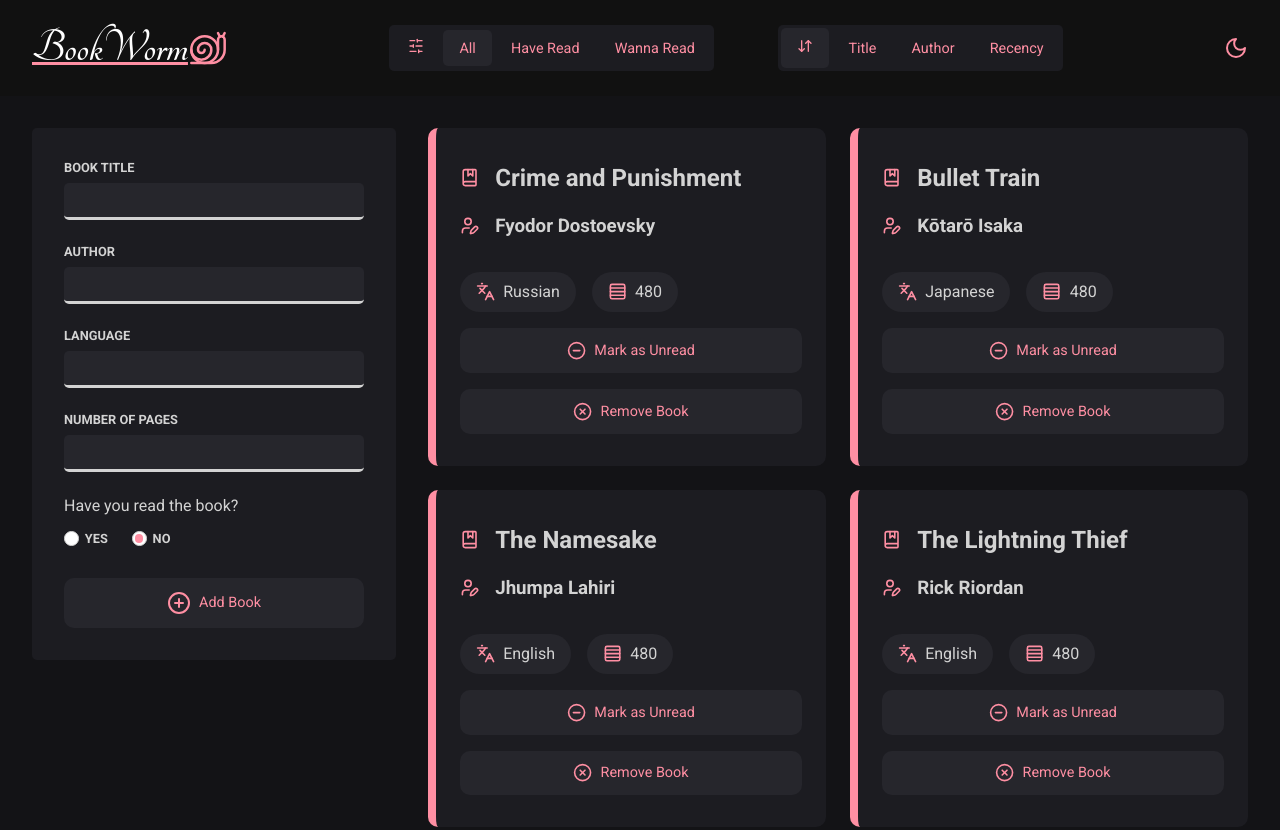
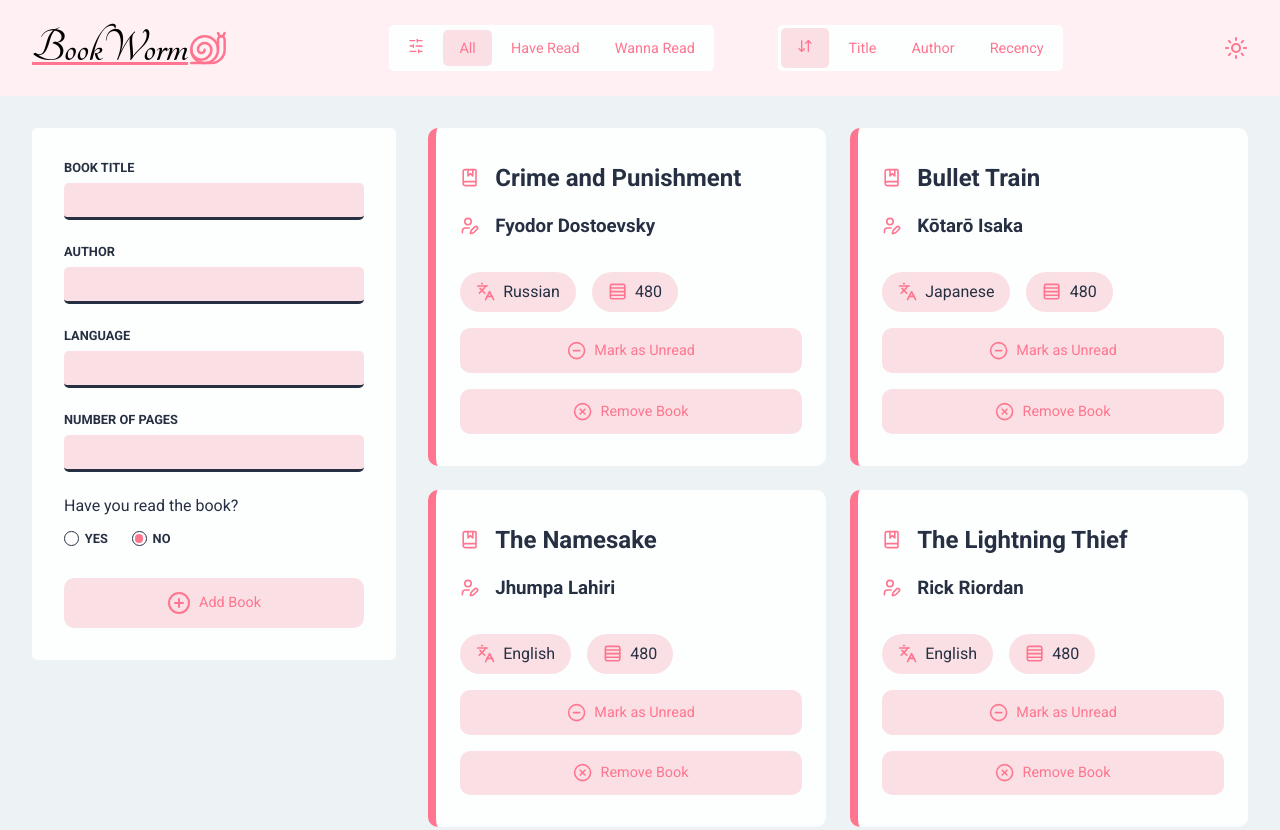
Before and after one commit to tangerineArc/book-worm, a plain HTML site: page index.html in a window 1280 px wide. Shown: the top 830 px of the page. Drawn offline with Linux system fonts and the light colour scheme.

Commit message:
feat: add theme-toggling functionality

```diff
--- a/index.html
+++ b/index.html
@@ -1,5 +1,5 @@
 <!DOCTYPE html>
-<html lang="en">
+<html lang="en" class="light">
 
 <head>
     <meta charset="UTF-8">
@@ -41,12 +41,9 @@
             </div>
         </section>
         <section class="page-settings">
-            <!-- <svg xmlns="http://www.w3.org/2000/svg" width="24" height="24" viewBox="0 0 24 24" fill="none" stroke="currentColor" stroke-width="2" stroke-linecap="round" stroke-linejoin="round" class="lucide lucide-sun">
+            <svg xmlns="http://www.w3.org/2000/svg" width="24" height="24" viewBox="0 0 24 24" fill="none" stroke="currentColor" stroke-width="2" stroke-linecap="round" stroke-linejoin="round" id="sun-icon" class="theme-toggler">
                 <circle cx="12" cy="12" r="4"/><path d="M12 2v2"/><path d="M12 20v2"/><path d="m4.93 4.93 1.41 1.41"/><path d="m17.66 17.66 1.41 1.41"/><path d="M2 12h2"/><path d="M20 12h2"/><path d="m6.34 17.66-1.41 1.41"/><path d="m19.07 4.93-1.41 1.41"/>
-            </svg> --> <!-- sun icon -->
-            <svg xmlns="http://www.w3.org/2000/svg" width="24" height="24" viewBox="0 0 24 24" fill="none" stroke="currentColor" stroke-width="2" stroke-linecap="round" stroke-linejoin="round">
-                <path d="M12 3a6 6 0 0 0 9 9 9 9 0 1 1-9-9Z"/>
-            </svg> <!-- moon icon -->
+            </svg> <!-- sun icon -->
         </section>
     </nav>
 
--- a/script.js
+++ b/script.js
@@ -1,4 +1,10 @@
 "use strict";
+
+setTheme(window.matchMedia("(prefers-color-scheme: dark)").matches);
+
+document.querySelector(".theme-toggler").addEventListener("click", event => {
+    setTheme(document.querySelector(".theme-toggler").id === "sun-icon");
+});
 
 const seeds = [
     ["The Da Vinci Code", "Dan Brown", "English", 480, true],
@@ -297,3 +303,21 @@ function Book(title, author, language, numPages, readStatus, id) {
     this.numPages = numPages;
     this.readStatus = readStatus;
 }
+
+function setTheme(checker) {
+    const themeToggler = document.querySelector(".theme-toggler");
+    const root = document.documentElement;
+
+    const drawSun = `<circle cx="12" cy="12" r="4"/><path d="M12 2v2"/><path d="M12 20v2"/><path d="m4.93 4.93 1.41 1.41"/><path d="m17.66 17.66 1.41 1.41"/><path d="M2 12h2"/><path d="M20 12h2"/><path d="m6.34 17.66-1.41 1.41"/><path d="m19.07 4.93-1.41 1.41"/>`;
+    const drawMoon = `<path d="M12 3a6 6 0 0 0 9 9 9 9 0 1 1-9-9Z"/>`;
+
+    if (checker) {
+        themeToggler.id = "moon-icon";
+        themeToggler.innerHTML = drawMoon;
+        root.className = "dark";
+    } else {
+        themeToggler.id = "sun-icon";
+        themeToggler.innerHTML = drawSun;
+        root.className = "light";
+    }
+}
--- a/style.css
+++ b/style.css
@@ -10,6 +10,23 @@
 }
 
 :root {
+    --brand-font-family: "Tangerine", cursive;
+    --main-font-family: "Roboto", sans-serif;
+}
+
+:root.light {
+    --primary-text-color: #273043;
+    --brand-text-color: #000000;
+
+    --nav-background-color: #fff0f3;
+    --primary-background-color: #edf2f4;
+    --secondary-background-color: #fae0e4;
+    --pane-background-color: #fdffff;
+
+    --accent-color: #ff758f;
+}
+
+:root.dark {
     --primary-text-color: lightgrey;
     --brand-text-color: #ffffff;
 
@@ -19,9 +36,6 @@
     --pane-background-color: #1c1c21;
 
     --accent-color: #ff8fa3;
-
-    --brand-font-family: "Tangerine", cursive;
-    --main-font-family: "Roboto", sans-serif;
 }
 
 body {
```
